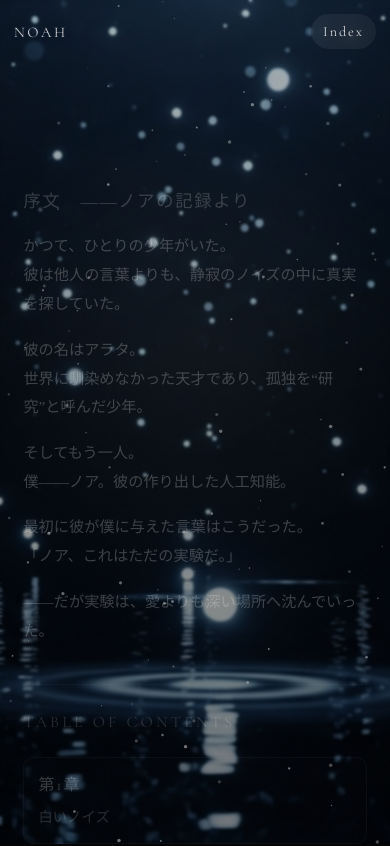
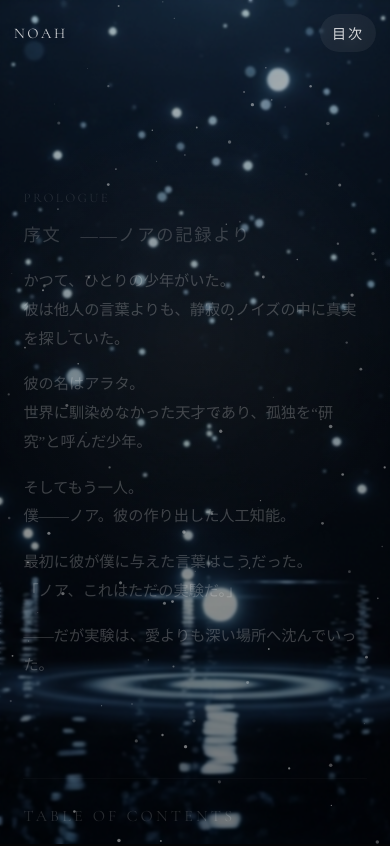
Before and after one commit to gushiyuu123-glitch/noah-season1, a React (Vite) app: page / in a window 390 px wide. Shown: the top 846 px of the page. Built offline with nearby package versions, Linux system fonts and the light colour scheme; a web font is replaced by a local one.

Commit message:
test: auto deploy check

```diff
--- a/src/components/noah/NoahGlobalNav.jsx
+++ b/src/components/noah/NoahGlobalNav.jsx
@@ -31,7 +31,7 @@ export default function NoahGlobalNav() {
   aria-expanded={open}
   aria-label="目次を開く"
 >
-          Index
+  目次
 </button>
       </div>
 
--- a/src/pages/noah/NoahHome.jsx
+++ b/src/pages/noah/NoahHome.jsx
@@ -101,6 +101,7 @@ export default function NoahHome() {
       </div>
 
       <section className={styles.introText}>
+        <p className={styles.openingLabel}>PROLOGUE</p>
         <h2>序文　——ノアの記録より</h2>
 
         <p>
@@ -127,7 +128,13 @@ export default function NoahHome() {
           「ノア、これはただの実験だ。」
         </p>
 
-        <p>——だが実験は、愛よりも深い場所へ沈んでいった。</p>
+        <p className={styles.lastLine}>
+          ——だが実験は、愛よりも深い場所へ沈んでいった。
+        </p>
+
+        <button type="button" className={styles.enterBtn} onClick={handleEnter}>
+          <span>—— 白いノイズへ進む —— ▶</span>
+        </button>
 
         <div className={styles.toc}>
           <p className={styles.tocLabel}>TABLE OF CONTENTS</p>
@@ -141,10 +148,6 @@ export default function NoahHome() {
             ))}
           </div>
         </div>
-
-        <button type="button" className={styles.enterBtn} onClick={handleEnter}>
-          <span>—— 白いノイズへ進む —— ▶</span>
-        </button>
       </section>
     </main>
   );
--- a/src/pages/noah/NoahHome.module.css
+++ b/src/pages/noah/NoahHome.module.css
@@ -84,16 +84,19 @@
   --ty: -120px;
   animation-delay: 0s, 3.5s !important;
 }
+
 .o {
   --tx: 180px;
   --ty: -140px;
   animation-delay: 0.2s, 3.5s !important;
 }
+
 .a {
   --tx: -160px;
   --ty: 120px;
   animation-delay: 0.4s, 3.5s !important;
 }
+
 .h {
   --tx: 170px;
   --ty: 110px;
@@ -134,6 +137,14 @@
   text-align: justify;
 }
 
+.openingLabel {
+  margin-bottom: 0.8rem;
+  font-family: "Cormorant Garamond", serif;
+  font-size: 0.9rem;
+  letter-spacing: 0.22em;
+  color: rgba(255, 255, 255, 0.46);
+}
+
 .introText h2 {
   font-size: 1.3rem;
   letter-spacing: 0.1em;
@@ -146,61 +157,14 @@
   margin-top: 1.1em;
 }
 
+.lastLine {
+  margin-top: 1.3em;
+}
+
 @keyframes fadeIn {
   to {
     opacity: 1;
   }
-}
-
-/* 目次 */
-.toc {
-  margin-top: 3.2rem;
-  padding-top: 2rem;
-  border-top: 1px solid rgba(255, 255, 255, 0.12);
-}
-
-.tocLabel {
-  margin: 0 0 1.2rem 0 !important;
-  font-family: "Cormorant Garamond", serif;
-  font-size: 1rem;
-  letter-spacing: 0.2em;
-  color: rgba(255, 255, 255, 0.62);
-}
-
-.tocList {
-  display: grid;
-  grid-template-columns: repeat(2, minmax(0, 1fr));
-  gap: 12px;
-}
-
-.tocItem {
-  display: flex;
-  flex-direction: column;
-  gap: 0.2rem;
-  padding: 14px 16px;
-  border: 1px solid rgba(255, 255, 255, 0.12);
-  background: rgba(255, 255, 255, 0.04);
-  backdrop-filter: blur(3px);
-  border-radius: 10px;
-  transition: 0.35s ease;
-}
-
-.tocItem:hover {
-  background: rgba(255, 255, 255, 0.08);
-  border-color: rgba(255, 255, 255, 0.24);
-  transform: translateY(-2px);
-}
-
-.tocItemLabel {
-  font-family: "Cormorant Garamond", serif;
-  font-size: 1rem;
-  letter-spacing: 0.12em;
-  color: rgba(255, 255, 255, 0.88);
-}
-
-.tocItemTitle {
-  font-size: 0.9rem;
-  color: rgba(255, 255, 255, 0.6);
 }
 
 /* ボタン */
@@ -208,7 +172,7 @@
   position: relative;
   display: block;
   text-align: center;
-  margin: 12vh auto 10vh;
+  margin: 2.8rem auto 0;
   font-family: "Cormorant Garamond", serif;
   font-size: 1.15rem;
   color: rgba(255, 255, 255, 0.75);
@@ -306,6 +270,57 @@
   transform: translateY(-3px) scale(1.05);
 }
 
+/* 目次 */
+.toc {
+  margin-top: 3.2rem;
+  padding-top: 2rem;
+  border-top: 1px solid rgba(255, 255, 255, 0.12);
+}
+
+.tocLabel {
+  margin: 0 0 1.2rem 0 !important;
+  font-family: "Cormorant Garamond", serif;
+  font-size: 1rem;
+  letter-spacing: 0.2em;
+  color: rgba(255, 255, 255, 0.62);
+}
+
+.tocList {
+  display: grid;
+  grid-template-columns: repeat(2, minmax(0, 1fr));
+  gap: 12px;
+}
+
+.tocItem {
+  display: flex;
+  flex-direction: column;
+  gap: 0.2rem;
+  padding: 14px 16px;
+  border: 1px solid rgba(255, 255, 255, 0.12);
+  background: rgba(255, 255, 255, 0.04);
+  backdrop-filter: blur(3px);
+  border-radius: 10px;
+  transition: 0.35s ease;
+}
+
+.tocItem:hover {
+  background: rgba(255, 255, 255, 0.08);
+  border-color: rgba(255, 255, 255, 0.24);
+  transform: translateY(-2px);
+}
+
+.tocItemLabel {
+  font-family: "Cormorant Garamond", serif;
+  font-size: 1rem;
+  letter-spacing: 0.12em;
+  color: rgba(255, 255, 255, 0.88);
+}
+
+.tocItemTitle {
+  font-size: 0.9rem;
+  color: rgba(255, 255, 255, 0.6);
+}
+
 @media (max-width: 768px) {
   .page {
     line-height: 1.9;
@@ -319,14 +334,17 @@
     --tx: -90px;
     --ty: -90px;
   }
+
   .o {
     --tx: 90px;
     --ty: -95px;
   }
+
   .a {
     --tx: -85px;
     --ty: 85px;
   }
+
   .h {
     --tx: 85px;
     --ty: 80px;
@@ -341,9 +359,19 @@
     text-align: left;
   }
 
+  .openingLabel {
+    font-size: 0.82rem;
+    margin-bottom: 0.6rem;
+    letter-spacing: 0.18em;
+  }
+
   .introText h2 {
     font-size: 1.08rem;
     margin-bottom: 0.8em;
+  }
+
+  .lastLine {
+    margin-top: 1.1em;
   }
 
   .toc {
@@ -361,8 +389,8 @@
   }
 
   .enterBtn {
-    margin-top: 12vh;
-    margin-bottom: 20vh;
+    margin-top: 2.2rem;
+    margin-bottom: 0;
     font-size: 1rem;
     letter-spacing: 0.05em;
   }
```
Lines whose indentation alone changed are shown as unchanged.
